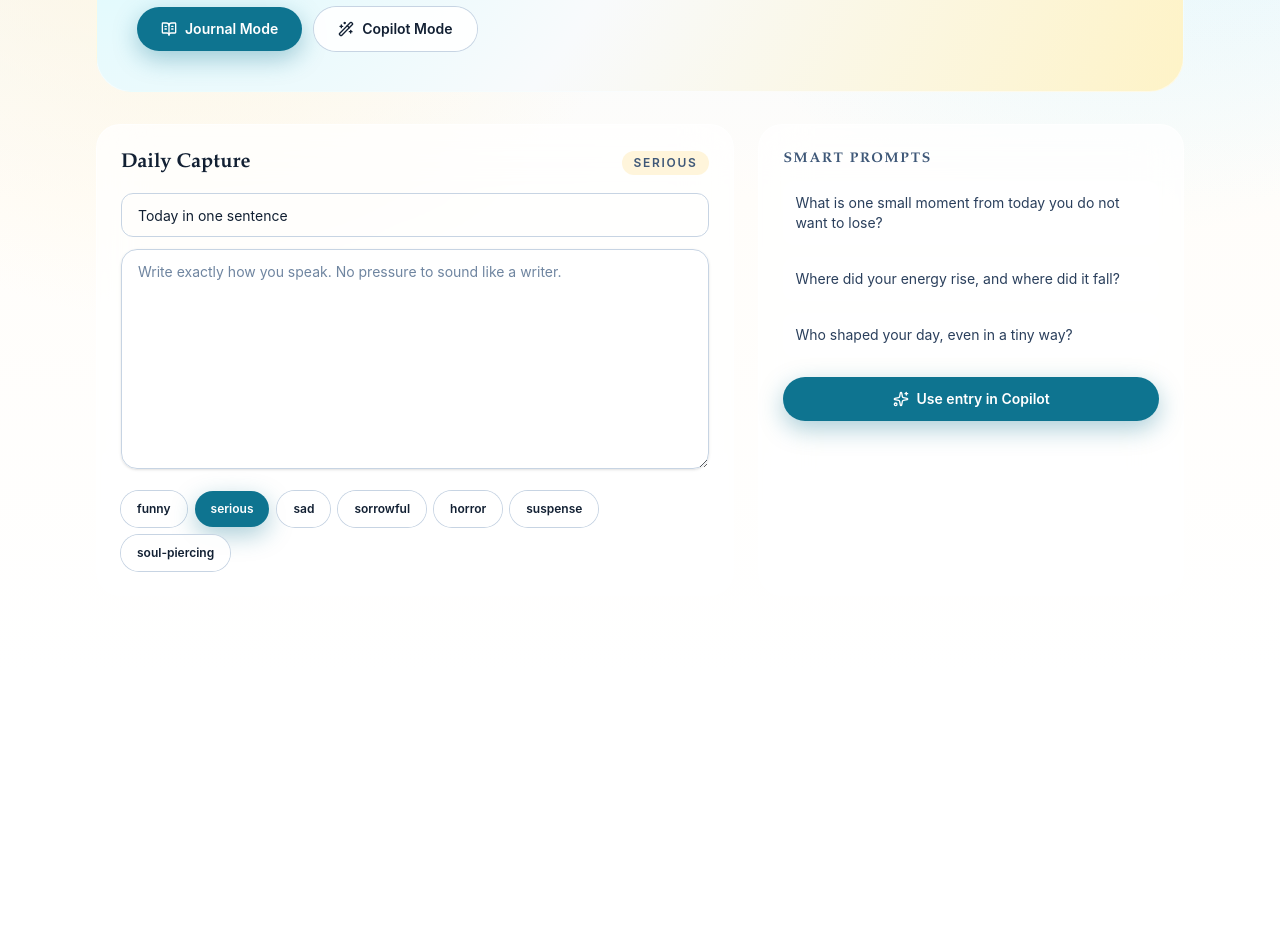
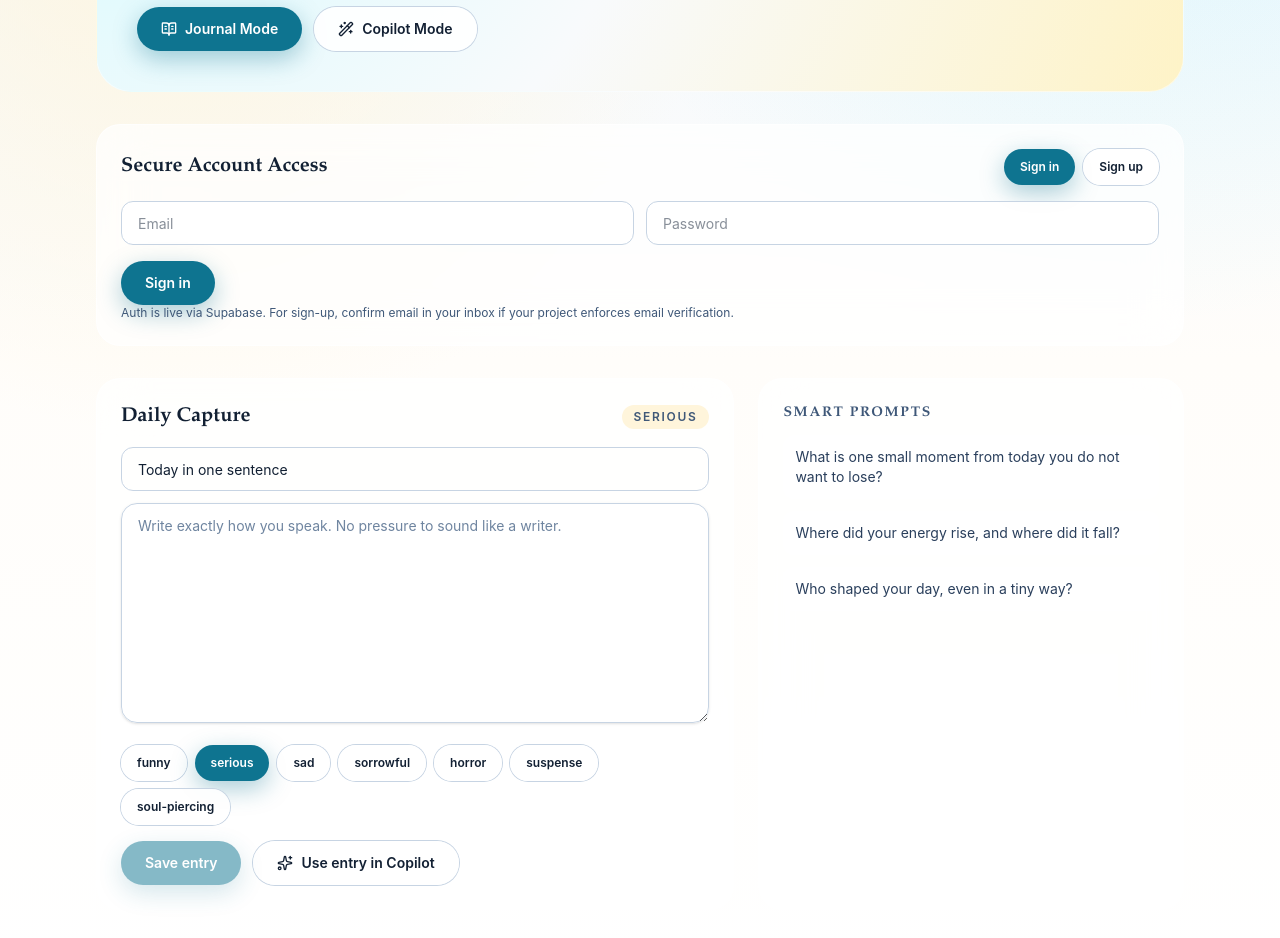
Before and after one commit to Danboyi/journa-studio, a Next.js app: page / in a window 1280 px wide. Shown: the part 320-1258 px from the top of the page. Before the commit the page ends 996 px from the top, so only its background shows below. Built offline with nearby package versions, Linux system fonts and the light colour scheme.

Commit message:
feat: wire authenticated journal UX with persisted session and owned entry writes

```diff
--- a/src/components/sections/journa-shell.tsx
+++ b/src/components/sections/journa-shell.tsx
@@ -1,7 +1,7 @@
 "use client";
 
-import { useMemo, useState } from "react";
-import { BookOpenText, Sparkles, WandSparkles } from "lucide-react";
+import { useCallback, useEffect, useMemo, useState } from "react";
+import { BookOpenText, LogOut, Sparkles, WandSparkles } from "lucide-react";
 import { motion } from "framer-motion";
 
 import { Badge } from "@/components/ui/badge";
@@ -12,9 +12,19 @@ import { dailyPromptPack, lifeCyclePromptPack } from "@/lib/prompt-packs";
 import type {
   ComposeRequest,
   ComposeResponse,
+  JournalEntry,
   NarrativeMood,
   WritingMode,
 } from "@/types/journa";
+
+const ACCESS_TOKEN_KEY = "journa_access_token";
+
+type AuthMode = "sign-in" | "sign-up";
+
+type SessionUser = {
+  id: string;
+  email?: string;
+};
 
 const moods: NarrativeMood[] = [
   "funny",
@@ -36,11 +46,29 @@ const writingModes: WritingMode[] = [
   "daily-journal",
 ];
 
+function formatDate(value: string) {
+  return new Intl.DateTimeFormat("en-US", {
+    month: "short",
+    day: "numeric",
+    hour: "numeric",
+    minute: "2-digit",
+  }).format(new Date(value));
+}
+
 export function JournaShell() {
   const [mode, setMode] = useState<"journal" | "copilot">("journal");
+  const [authMode, setAuthMode] = useState<AuthMode>("sign-in");
+  const [authEmail, setAuthEmail] = useState("");
+  const [authPassword, setAuthPassword] = useState("");
+  const [authFullName, setAuthFullName] = useState("");
+  const [authUser, setAuthUser] = useState<SessionUser | null>(null);
+  const [accessToken, setAccessToken] = useState<string | null>(null);
+
   const [journalText, setJournalText] = useState("");
   const [headline, setHeadline] = useState("Today in one sentence");
   const [mood, setMood] = useState<NarrativeMood>("serious");
+  const [entries, setEntries] = useState<JournalEntry[]>([]);
+
   const [composeInput, setComposeInput] = useState<ComposeRequest>({
     mode: "essay",
     mood: "serious",
@@ -48,14 +76,202 @@ export function JournaShell() {
     sourceText: "",
   });
   const [result, setResult] = useState<ComposeResponse | null>(null);
+
   const [error, setError] = useState<string | null>(null);
-  const [isLoading, setIsLoading] = useState(false);
+  const [isComposeLoading, setIsComposeLoading] = useState(false);
+  const [isAuthLoading, setIsAuthLoading] = useState(false);
+  const [isEntriesLoading, setIsEntriesLoading] = useState(false);
+  const [isSavingEntry, setIsSavingEntry] = useState(false);
 
   const dailyPrompts = useMemo(() => dailyPromptPack.slice(0, 3), []);
   const lifePrompts = useMemo(() => lifeCyclePromptPack.slice(0, 3), []);
 
+  const loadEntries = useCallback(async (token: string) => {
+    setIsEntriesLoading(true);
+
+    try {
+      const res = await fetch("/api/journal/entries", {
+        headers: {
+          Authorization: `Bearer ${token}`,
+        },
+      });
+
+      const payload = (await res.json()) as {
+        entries?: JournalEntry[];
+        error?: string;
+      };
+
+      if (!res.ok || !payload.entries) {
+        setError(payload.error ?? "Could not load journal entries.");
+        return;
+      }
+
+      setEntries(payload.entries);
+    } finally {
+      setIsEntriesLoading(false);
+    }
+  }, []);
+
+  useEffect(() => {
+    const token = localStorage.getItem(ACCESS_TOKEN_KEY);
+
+    if (!token) {
+      return;
+    }
+
+    const bootstrap = async () => {
+      setIsAuthLoading(true);
+
+      try {
+        const res = await fetch("/api/auth/session", {
+          headers: {
+            Authorization: `Bearer ${token}`,
+          },
+        });
+
+        const payload = (await res.json()) as { user?: SessionUser; error?: string };
+
+        if (!res.ok || !payload.user) {
+          localStorage.removeItem(ACCESS_TOKEN_KEY);
+          setAccessToken(null);
+          setAuthUser(null);
+          return;
+        }
+
+        setAccessToken(token);
+        setAuthUser(payload.user);
+        await loadEntries(token);
+      } finally {
+        setIsAuthLoading(false);
+      }
+    };
+
+    void bootstrap();
+  }, [loadEntries]);
+
+  async function authedFetch(path: string, init?: RequestInit) {
+    if (!accessToken) {
+      throw new Error("Missing access token.");
+    }
+
+    const headers = new Headers(init?.headers);
+    headers.set("Authorization", `Bearer ${accessToken}`);
+
+    if (!headers.has("Content-Type") && init?.body) {
+      headers.set("Content-Type", "application/json");
+    }
+
+    return fetch(path, { ...init, headers });
+  }
+
+  async function handleAuthSubmit() {
+    setIsAuthLoading(true);
+    setError(null);
+
+    try {
+      const endpoint = authMode === "sign-in" ? "/api/auth/sign-in" : "/api/auth/sign-up";
+
+      const body =
+        authMode === "sign-up"
+          ? {
+              email: authEmail,
+              password: authPassword,
+              fullName: authFullName || undefined,
+            }
+          : {
+              email: authEmail,
+              password: authPassword,
+            };
+
+      const res = await fetch(endpoint, {
+        method: "POST",
+        headers: { "Content-Type": "application/json" },
+        body: JSON.stringify(body),
+      });
+
+      const payload = (await res.json()) as {
+        error?: string;
+        user?: SessionUser;
+        session?: { access_token?: string } | null;
+      };
+
+      if (!res.ok || payload.error) {
+        setError(payload.error ?? "Authentication failed.");
+        return;
+      }
+
+      if (payload.session?.access_token && payload.user) {
+        const token = payload.session.access_token;
+        localStorage.setItem(ACCESS_TOKEN_KEY, token);
+        setAccessToken(token);
+        setAuthUser(payload.user);
+        await loadEntries(token);
+        setAuthPassword("");
+        setAuthFullName("");
+        return;
+      }
+
+      setError("Signup succeeded. Confirm your email, then sign in.");
+      setAuthMode("sign-in");
+    } finally {
+      setIsAuthLoading(false);
+    }
+  }
+
+  async function handleSignOut() {
+    setError(null);
+
+    try {
+      await authedFetch("/api/auth/sign-out", { method: "POST" });
+    } catch {
+      // Ignore sign out API errors and clear local session.
+    }
+
+    localStorage.removeItem(ACCESS_TOKEN_KEY);
+    setAccessToken(null);
+    setAuthUser(null);
+    setEntries([]);
+  }
+
+  async function saveEntry() {
+    if (!headline.trim() || !journalText.trim()) {
+      setError("Headline and entry are required.");
+      return;
+    }
+
+    setIsSavingEntry(true);
+    setError(null);
+
+    try {
+      const res = await authedFetch("/api/journal/entries", {
+        method: "POST",
+        body: JSON.stringify({
+          headline,
+          body: journalText,
+          mood,
+          shouldRefine: false,
+        }),
+      });
+
+      const payload = (await res.json()) as {
+        error?: string;
+        entry?: JournalEntry;
+      };
+
+      if (!res.ok || !payload.entry) {
+        setError(payload.error ?? "Could not save journal entry.");
+        return;
+      }
+
+      setEntries((prev) => [payload.entry!, ...prev]);
+      setJournalText("");
+    } finally {
+      setIsSavingEntry(false);
+    }
+  }
+
   async function generateDraft() {
-    setIsLoading(true);
+    setIsComposeLoading(true);
     setError(null);
 
     try {
@@ -74,9 +290,11 @@ export function JournaShell() {
 
       setResult(data as ComposeResponse);
     } finally {
-      setIsLoading(false);
+      setIsComposeLoading(false);
     }
   }
+
+  const isAuthenticated = Boolean(authUser && accessToken);
 
   return (
     <div className="mx-auto max-w-6xl px-4 pb-20 pt-8 sm:px-6 lg:px-8">
@@ -107,8 +325,69 @@ export function JournaShell() {
           >
             <WandSparkles className="mr-2 h-4 w-4" /> Copilot Mode
           </Button>
+          {isAuthenticated ? (
+            <Button variant="ghost" onClick={handleSignOut}>
+              <LogOut className="mr-2 h-4 w-4" /> {authUser?.email}
+            </Button>
+          ) : null}
         </div>
       </motion.section>
+
+      {!isAuthenticated ? (
+        <Card className="mt-8 p-5 sm:p-6">
+          <div className="flex items-center justify-between gap-3">
+            <h2 className="text-xl font-semibold text-[var(--ink-900)]">Secure Account Access</h2>
+            <div className="flex gap-2">
+              <Button
+                size="sm"
+                variant={authMode === "sign-in" ? "default" : "secondary"}
+                onClick={() => setAuthMode("sign-in")}
+              >
+                Sign in
+              </Button>
+              <Button
+                size="sm"
+                variant={authMode === "sign-up" ? "default" : "secondary"}
+                onClick={() => setAuthMode("sign-up")}
+              >
+                Sign up
+              </Button>
+            </div>
+          </div>
+
+          <div className="mt-4 grid gap-3 sm:grid-cols-2">
+            <input
+              className="h-11 rounded-xl border border-[var(--ink-300)] bg-white/90 px-4 text-sm"
+              placeholder="Email"
+              type="email"
+              value={authEmail}
+              onChange={(event) => setAuthEmail(event.target.value)}
+            />
+            <input
+              className="h-11 rounded-xl border border-[var(--ink-300)] bg-white/90 px-4 text-sm"
+              placeholder="Password"
+              type="password"
+              value={authPassword}
+              onChange={(event) => setAuthPassword(event.target.value)}
+            />
+            {authMode === "sign-up" ? (
+              <input
+                className="h-11 rounded-xl border border-[var(--ink-300)] bg-white/90 px-4 text-sm sm:col-span-2"
+                placeholder="Full name (optional)"
+                value={authFullName}
+                onChange={(event) => setAuthFullName(event.target.value)}
+              />
+            ) : null}
+          </div>
+
+          <Button className="mt-4" onClick={handleAuthSubmit} disabled={isAuthLoading}>
+            {isAuthLoading ? "Please wait..." : authMode === "sign-in" ? "Sign in" : "Create account"}
+          </Button>
+          <p className="mt-2 text-xs text-[var(--ink-700)]">
+            Auth is live via Supabase. For sign-up, confirm email in your inbox if your project enforces email verification.
+          </p>
+        </Card>
+      ) : null}
 
       {mode === "journal" ? (
         <section className="mt-8 grid gap-6 lg:grid-cols-[1.5fr_1fr]">
@@ -119,13 +398,13 @@ export function JournaShell() {
             </div>
             <input
               value={headline}
-              onChange={(e) => setHeadline(e.target.value)}
+              onChange={(event) => setHeadline(event.target.value)}
               className="mb-3 h-11 w-full rounded-xl border border-[var(--ink-300)] px-4 text-sm"
               placeholder="Headline"
             />
             <Textarea
               value={journalText}
-              onChange={(e) => setJournalText(e.target.value)}
+              onChange={(event) => setJournalText(event.target.value)}
               placeholder="Write exactly how you speak. No pressure to sound like a writer."
               className="min-h-[220px]"
             />
@@ -141,12 +420,43 @@ export function JournaShell() {
                 </Button>
               ))}
             </div>
+            <div className="mt-4 flex flex-wrap gap-3">
+              <Button onClick={saveEntry} disabled={!isAuthenticated || isSavingEntry}>
+                {isSavingEntry ? "Saving..." : "Save entry"}
+              </Button>
+              <Button
+                variant="secondary"
+                onClick={() => {
+                  setComposeInput((prev) => ({ ...prev, sourceText: journalText, mood }));
+                  setMode("copilot");
+                }}
+              >
+                <Sparkles className="mr-2 h-4 w-4" /> Use entry in Copilot
+              </Button>
+            </div>
           </Card>
 
           <Card className="p-5 sm:p-6">
             <h3 className="text-sm font-semibold tracking-[0.12em] text-[var(--ink-700)] uppercase">
-              Smart prompts
+              {isAuthenticated ? "Recent entries" : "Smart prompts"}
             </h3>
+            {isAuthenticated ? (
+              <div className="mt-3 space-y-3 text-sm text-[var(--ink-800)]">
+                {isEntriesLoading ? <p>Loading entries...</p> : null}
+                {!isEntriesLoading && entries.length === 0 ? (
+                  <p>No entries yet. Save your first journal above.</p>
+                ) : null}
+                {entries.slice(0, 5).map((entry) => (
+                  <div key={entry.id} className="rounded-xl bg-white/80 p-3">
+                    <p className="text-xs uppercase tracking-[0.1em] text-[var(--ink-500)]">
+                      {entry.mood} - {formatDate(entry.created_at)}
+                    </p>
+                    <p className="mt-1 font-semibold text-[var(--ink-900)]">{entry.headline}</p>
+                    <p className="mt-1 line-clamp-2">{entry.body}</p>
+                  </div>
+                ))}
+              </div>
+            ) : (
               <ul className="mt-3 space-y-3 text-sm text-[var(--ink-800)]">
                 {dailyPrompts.map((prompt) => (
                   <li key={prompt} className="rounded-xl bg-white/80 p-3">
@@ -154,15 +464,7 @@ export function JournaShell() {
                   </li>
                 ))}
               </ul>
-            <Button
-              className="mt-5 w-full"
-              onClick={() => {
-                setComposeInput((prev) => ({ ...prev, sourceText: journalText, mood }));
-                setMode("copilot");
-              }}
-            >
-              <Sparkles className="mr-2 h-4 w-4" /> Use entry in Copilot
-            </Button>
+            )}
           </Card>
         </section>
       ) : (
@@ -193,8 +495,8 @@ export function JournaShell() {
             <Textarea
               className="mt-2 min-h-[100px]"
               value={composeInput.voiceNotes}
-              onChange={(e) =>
-                setComposeInput((prev) => ({ ...prev, voiceNotes: e.target.value }))
+              onChange={(event) =>
+                setComposeInput((prev) => ({ ...prev, voiceNotes: event.target.value }))
               }
             />
 
@@ -202,8 +504,8 @@ export function JournaShell() {
             <Textarea
               className="mt-2 min-h-[180px]"
               value={composeInput.sourceText}
-              onChange={(e) =>
-                setComposeInput((prev) => ({ ...prev, sourceText: e.target.value }))
+              onChange={(event) =>
+                setComposeInput((prev) => ({ ...prev, sourceText: event.target.value }))
               }
               placeholder="Paste journal entries, memories, project notes, or life events."
             />
@@ -221,10 +523,8 @@ export function JournaShell() {
               ))}
             </div>
 
-            {error ? <p className="mt-3 text-sm text-red-600">{error}</p> : null}
-
-            <Button className="mt-5 w-full" onClick={generateDraft} disabled={isLoading}>
-              {isLoading ? "Composing..." : "Generate polished draft"}
+            <Button className="mt-5 w-full" onClick={generateDraft} disabled={isComposeLoading}>
+              {isComposeLoading ? "Composing..." : "Generate polished draft"}
             </Button>
           </Card>
 
@@ -250,6 +550,12 @@ export function JournaShell() {
         </section>
       )}
 
+      {error ? (
+        <Card className="mt-6 border-red-200 bg-red-50 p-4">
+          <p className="text-sm text-red-700">{error}</p>
+        </Card>
+      ) : null}
+
       {result ? (
         <Card className="mt-8 p-5 sm:p-6">
           <h2 className="text-2xl font-semibold text-[var(--ink-950)]">{result.title}</h2>
```
Also changed, not shown: src/app/api/journal/entries/route.ts (+10 -0 lines), src/types/journa.ts (+10 -0 lines), 1 other file (tests, documents, lock files or other folders). Lines whose indentation alone changed are shown as unchanged.
